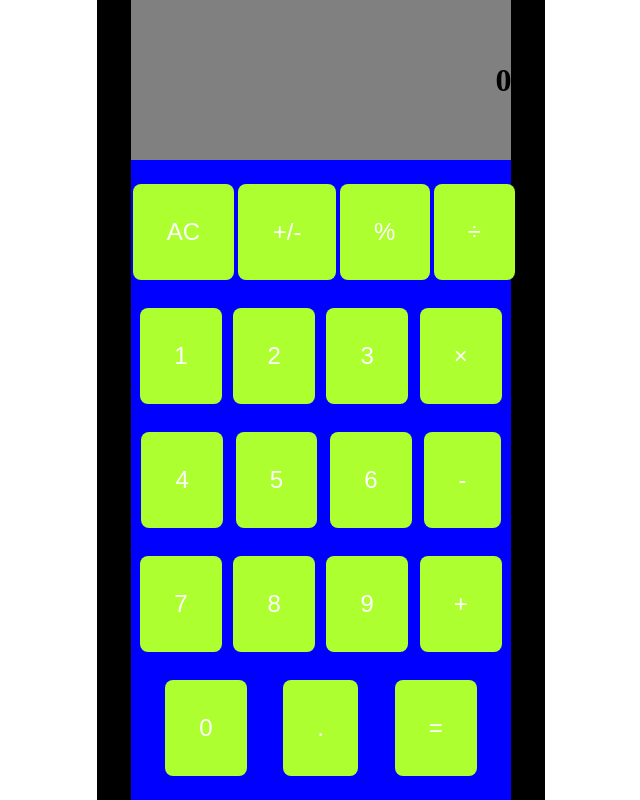
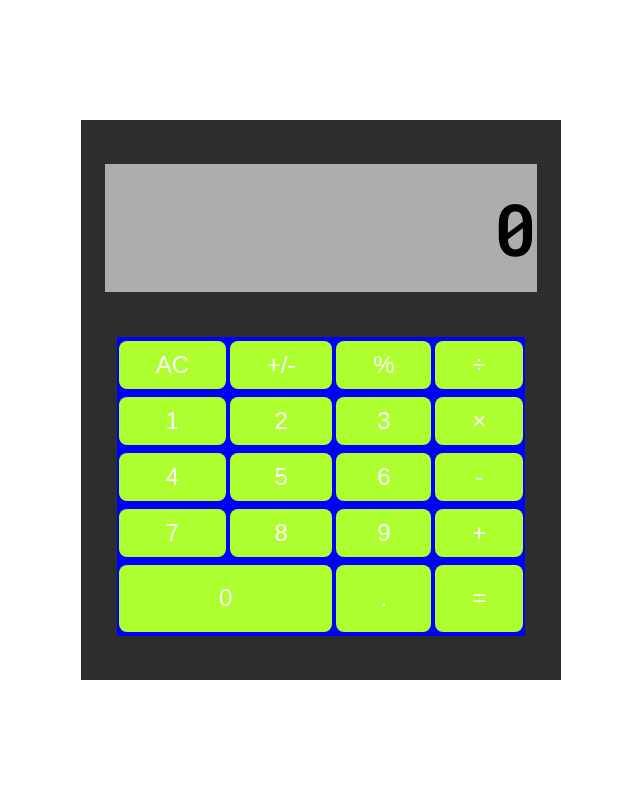
Before and after one commit to theo-mitchell/calculator, a plain HTML site: page index.html in a window 1280 px wide. Shown: the whole page, without its empty margins (319-959 px from the left). Drawn offline with Linux system fonts and the light colour scheme.

Commit message:
CSS Improvements

```diff
--- a/index.html
+++ b/index.html
@@ -4,44 +4,36 @@
 	<meta charset="UTF-8">
 	<meta name="viewport" content="width=device-width, initial-scale=1">
 	<link rel="stylesheet" type="text/css" href="styles.css" media="screen"/>
+	<link rel="preconnect" href="https://fonts.gstatic.com">
+	<link rel="preconnect" href="https://fonts.gstatic.com">
+	<link href="https://fonts.googleapis.com/css2?family=Roboto+Mono:wght@600&display=swap" rel="stylesheet">
 	<title>Calculator</title>
 </head>
 <body>
-	<div id = "main">
 	<div id = "calculatorBody">
 		<div id = "calculatorDisplay">
 			<h1 id="calculatorDisplayText">0</h1>
 		</div>
 		<div id = "calculatorButtonsArea">
-				<div class = "buttonRow">
 				<button class="button operator" data-key="27">AC</button>
 				<button class="button sign">+/-</button>
 				<button class="button operator" data-key="46">%</button>
 				<button class="button operator" data-key="68">÷</button>
-				</div>
-				<div class = "buttonRow">
 				<button class="button number" data-key="49">1</button>
 				<button class="button number" data-key="50">2</button>
 				<button class="button number" data-key="51">3</button>
 				<button class="button operator" data-key="106">×</button>
-				</div>
-				<div class = "buttonRow">
 				<button class="button number" data-key="52">4</button>
 				<button class="button number" data-key="53">5</button>
 				<button class="button number" data-key="54">6</button>
 				<button class="button operator" data-key="109">-</button>
-				</div>
-				<div class = "buttonRow">
 				<button class="button number" data-key="55">7</button>
 				<button class="button number" data-key="56">8</button>
 				<button class="button number" data-key="57">9</button>
 				<button class="button operator" data-key="61">+</button>
-				</div>
-				<div class = "buttonRow">
-					<button class="button number" data-key="48">0</button>
+				<button id = "zero" class="button number" data-key="48">0</button>
 				<button class="button number" data-key="190">.</button>
 				<button class="button operator" data-key="69">=</button>
-				</div>
 			</div>
 		</div>
 	</div>
--- a/styles.css
+++ b/styles.css
@@ -1,47 +1,46 @@
 html, body {
     margin:0px;
     height:100%;
+    font-family: 'Roboto Mono', monospace;
 }
-#main {
+
+body {
+    display:flex;
+    align-items: center;
     justify-content: center;
-    display:flex;
-    height: 100%;
 }
 
 #calculatorBody {
-    background-color: black;
-    width: 35%;
-    height: 100%;
+    background-color: rgb(45, 45, 45);
+    min-width: 30rem;
+    min-height: 35rem;
     display: flex;
-    align-items: flex-start;
+    align-items: center;
+    justify-content: space-evenly;
     flex-direction: column;
 }
 
 #calculatorDisplay {
-    background-color: grey;
-    width: 85%;
-    height: 20%;
-    align-self: center;
+    background-color: rgb(173, 173, 173);
+    width: 90%;
+    height: 8rem;
+
+
     display: flex;
     align-items: center;
     justify-content: flex-end;
 }
 
+#calculatorDisplayText {
+    font-size: 4.5em;
+}
+
 #calculatorButtonsArea {
     background-color: blue;
     width: 85%;
-    height: 80%;
-    align-self: center;
-    display: flex;
-    align-items: flex-start;
-    flex-direction: column;
-    justify-content: space-evenly;
-}
-
-.buttonRow{
-    align-self: stretch;
-    display:flex;
-    justify-content: space-evenly;
+    /* height: 80%; */
+    display: grid;
+    grid-template-columns: auto auto auto auto;
 }
 
 .button {
@@ -57,8 +56,12 @@ html, body {
     border-radius: 8px;
 }
 
-.clickedButton {
+#zero {
+    grid-column: span 2;
+}
+
+/* .clickedButton {
     transform: scale(1.1);
     border-color: #ffc600;
     background-color: white;
-  }
+  } */
```
Also changed, not shown: 1 other file. Lines whose indentation alone changed are shown as unchanged.
